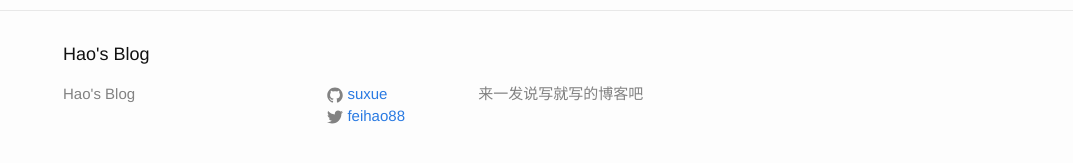
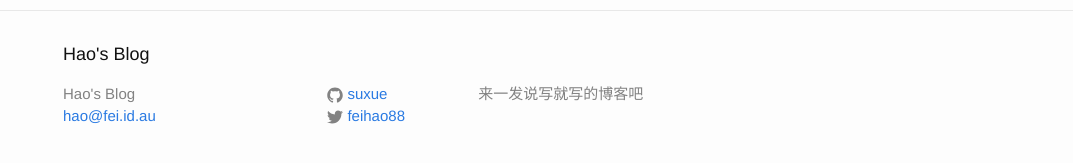
Before and after one commit to suxue/jekyllsite, a Jekyll site: the page built from _posts/2014-08-14-Build-Linux-for-qemu.markdown, in a window 1280 px wide and 900 px high, scrolled down 2390 px. Shown: the part 712-875 px from the top of the window, without its empty margins (207-1280 px from the left). Built offline with Jekyll 4.4.1, drawn with Linux system fonts in a browser that asks for light colours.

Commit message:
update email

```diff
--- a/_config.yml
+++ b/_config.yml
@@ -1,6 +1,6 @@
 # Site settings
 title: Hao's Blog
-#email: mrfeihao.AT.gmail.com
+email: hao@fei.id.au
 description: > # this means to ignore newlines until "baseurl:"
     来一发说写就写的博客吧
 baseurl: "" # the subpath of your site, e.g. /blog/
```
